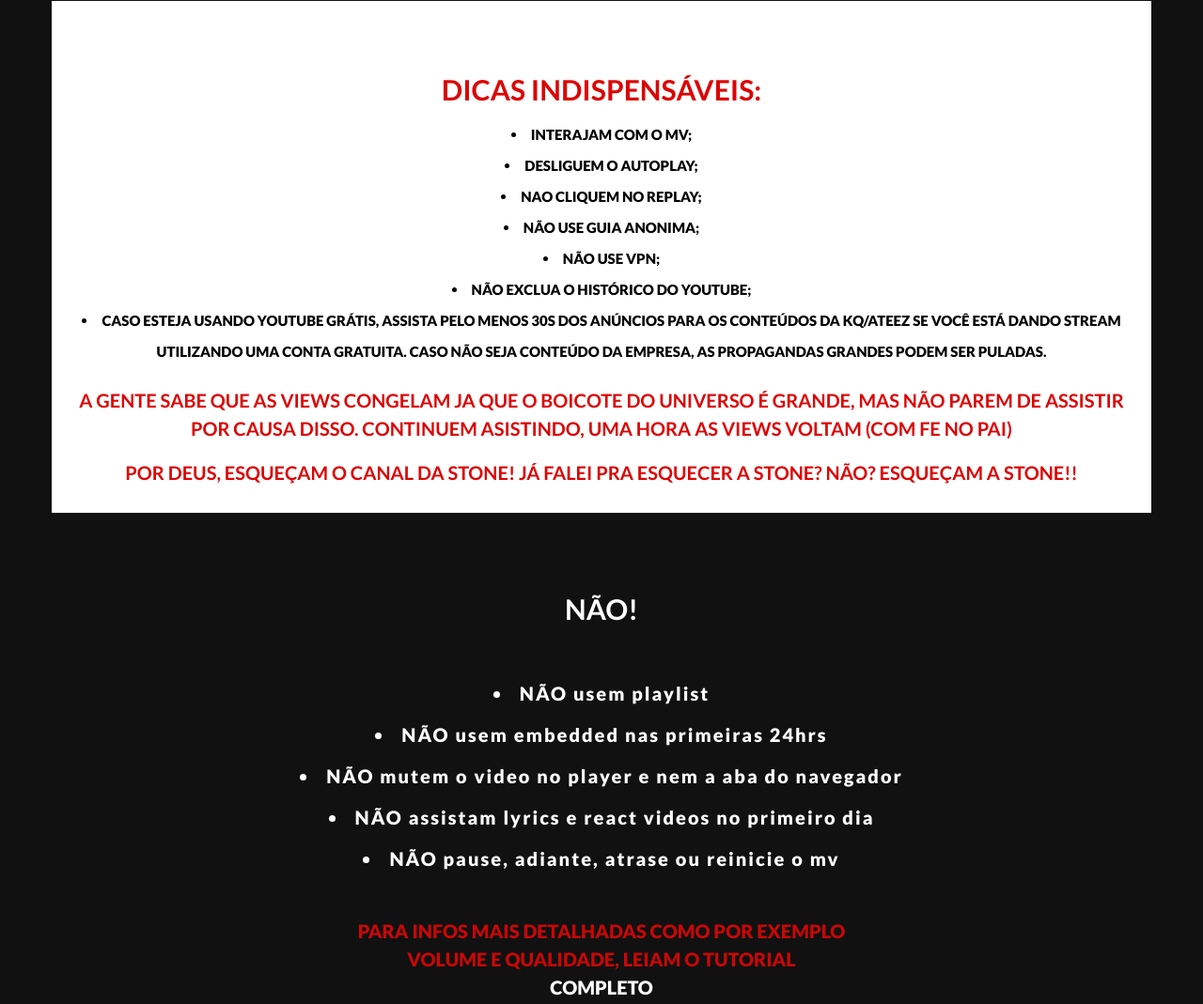
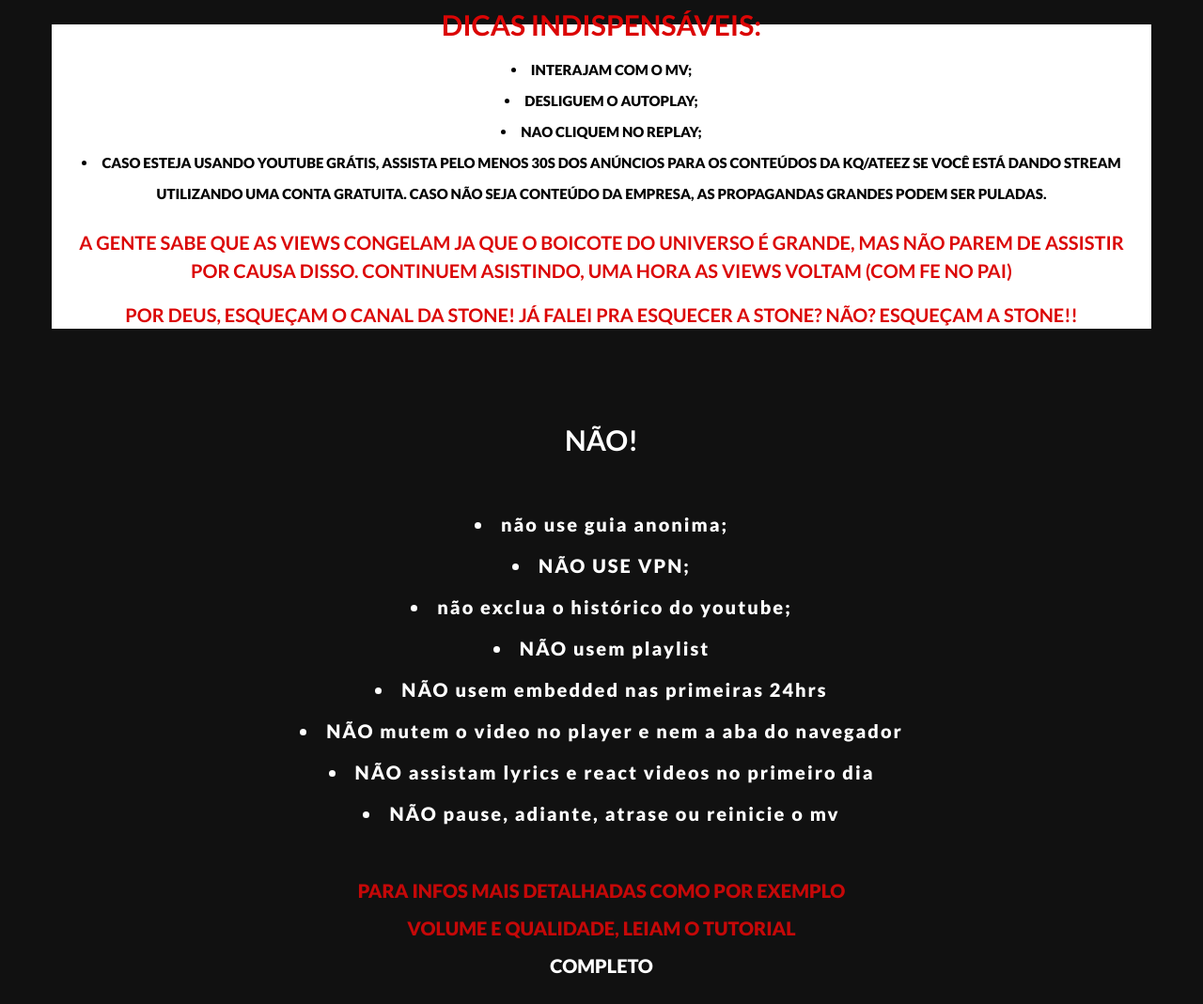
Before and after one commit to breezbrasil/breezbrasil.github.io, a plain HTML site: page youtube.html in a window 1280 px wide. Shown: the part 1328-2397 px from the top of the page at 94% size. Drawn offline with nearby package versions, Linux system fonts and the light colour scheme; a web font is replaced by a local one.

Commit message:
Add files via upload

```diff
--- a/youtube.html
+++ b/youtube.html
@@ -53,7 +53,7 @@
 <br>
 <br>
 <br>
- <p style="font-family:'Courier New', Courier, monospace ;">will you join us? </p>
+<p style="font-family:'Courier New', Courier, monospace ; text-align: center; line-height: 50px;">Se questione<br>o tempo todo </p>
             </div>
 
 
@@ -100,8 +100,8 @@
                     <br>
 
                     <div id="hero" style="background-color: #fff;">
-                        <div class="hero-content">
-                            <div style="margin-top: 0px; line-height: 1px; background: none;" class="hero-text">
+                        <div class="hero-contents">
+                            <div style=" line-height: 1px; background: none;" class="hero-text">
 
                                 <h2 style="color: rgb(219, 5, 5);">dicas indispensáveis:</h2>
                                 <br>
@@ -115,9 +115,7 @@
 
                                 <li>desliguem o autoplay;</li>
                                 <li>nao cliquem no replay;</li>
-                                <li>não use guia anonima;</li>
-                                <li>NÃO USE VPN;</li>
-                                <li>não exclua o histórico do youtube;</li>
+
                                 <li>Caso esteja usando youtube grátis, assista pelo menos 30s dos anúncios para os conteúdos da KQ/ATEEZ se você está dando stream utilizando uma
                                 conta gratuita. Caso não seja conteúdo da empresa, as propagandas grandes podem ser puladas.</li>
                                 <br>
@@ -131,18 +129,7 @@
 
                                 <h2 style="color: rgb(219, 5, 5); font-size: 20px; line-height:1.5;">POR DEUS, ESQUEÇAM
                                     O CANAL DA STONE! JÁ FALEI PRA ESQUECER A STONE? NÃO? ESQUEÇAM A STONE!!</h2>
-                                <br>
-                                <br>
-                                <br>
-                                <br>
-                                <br>
-                                <br>
-                                <br>
-                                <br>
-                                <br>
-                                <br>
-                                <br>
-                                <br>
+
                             </div>
                         </div>
 
@@ -171,7 +158,9 @@
                     <br>
                     <br>
                     <br>
-
+<li style="letter-spacing: 2PX;font-size: 20px; text-transform: none; color: #fff;">não use guia anonima;</li>
+<li style="letter-spacing: 2PX;font-size: 20px; text-transform: none; color: #fff;">NÃO USE VPN;</li>
+<li style="letter-spacing: 2PX;font-size: 20px; text-transform: none; color: #fff;">não exclua o histórico do youtube;</li>
                     <li style="letter-spacing: 2PX;font-size: 20px; text-transform: none; color: #fff;">NÃO usem
                         playlist</li>
                     <li style="letter-spacing: 2PX;font-size: 20px; text-transform: none; color: #fff;">NÃO usem
@@ -183,7 +172,7 @@
                     <li style="letter-spacing: 2PX;font-size: 20px; text-transform: none; color: #fff;">NÃO pause,
                         adiante, atrase ou reinicie o mv</li>
 
-                        <p style="font-size: 20px; text-align: center; margin-top: 40px;">para infos mais detalhadas como por exemplo <br> volume e qualidade, leiam o tutorial <br> <a style="font-size: 20px; color: white;" target="_blank" href="https://twitter.com/YeosangBR/status/1544819765297946627?t=9NGq7fwdtJNPxjBAnVbOwg&s=19">completo</a> </p>
+                        <p style="font-size: 20px; text-align: center; margin-top: 40px; line-height: 40px;">para infos mais detalhadas como por exemplo <br> volume e qualidade, leiam o tutorial <br> <a style="font-size: 20px; color: white;" target="_blank" href="https://twitter.com/YeosangBR/status/1544819765297946627?t=9NGq7fwdtJNPxjBAnVbOwg&s=19">completo</a> </p>
 
 
 
```
Also changed, not shown: index.html (+4 -3 lines), spotify.html (+4 -13 lines).
